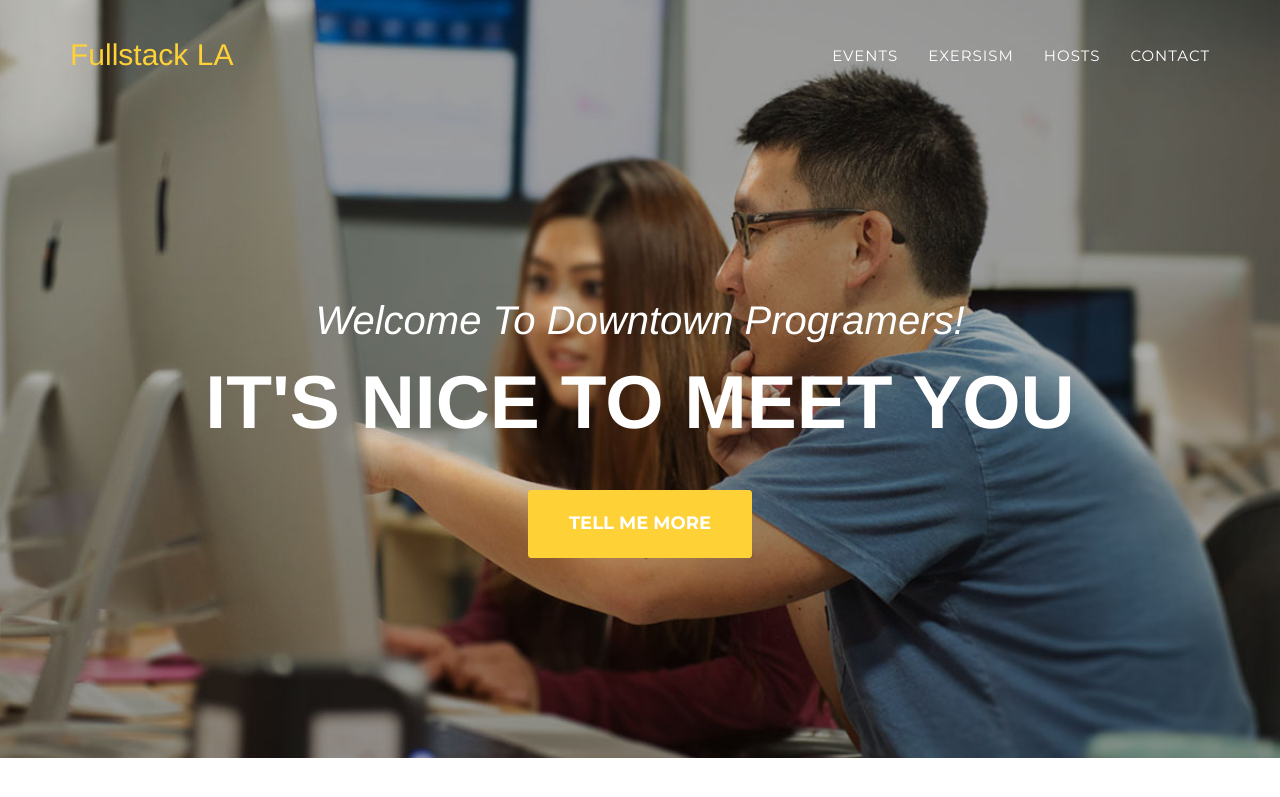
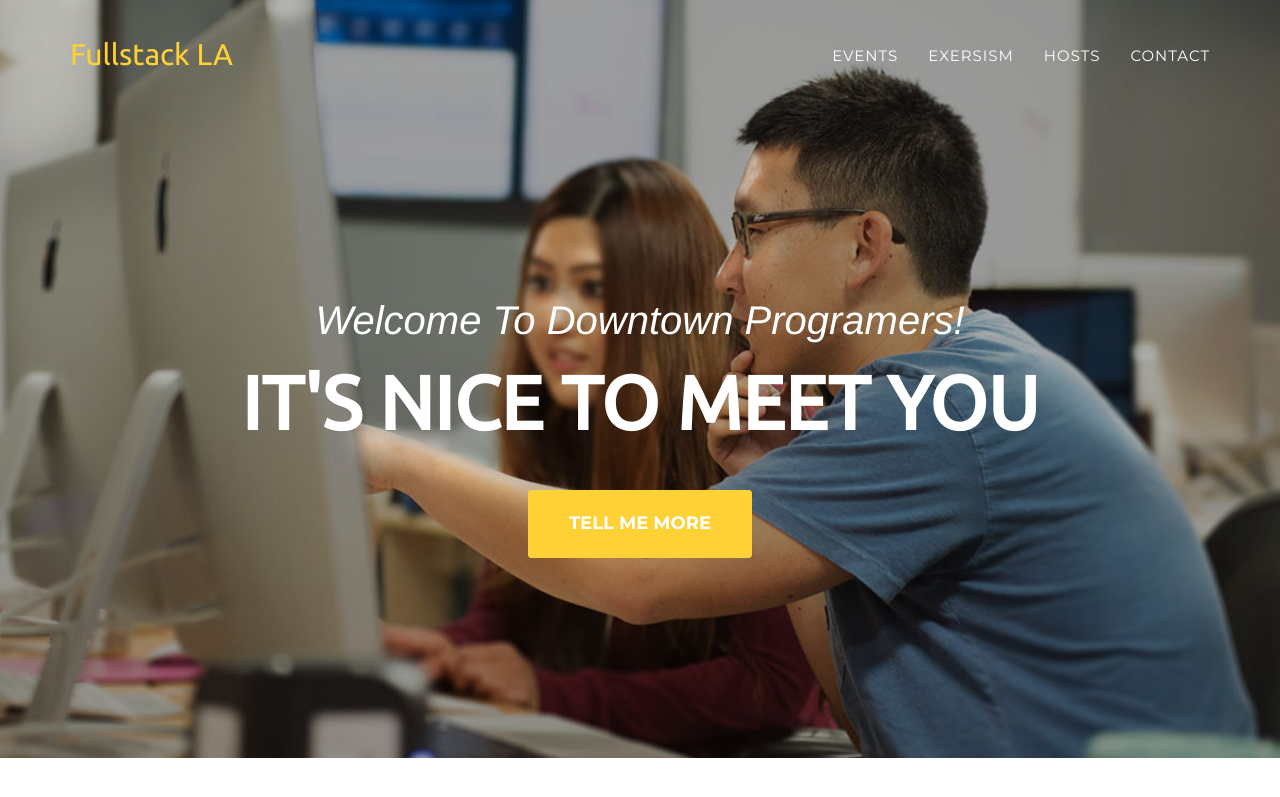
Before and after one commit to fullstackla/fullstackla.github.io, a Jekyll site: the page built from index.html, in a window 1280 px wide and 900 px high. Shown: the top 797 px of the window. Built offline with Jekyll 4.4.1, drawn with Linux system fonts in a browser that asks for light colours; some web fonts are replaced.

Commit message:
Add Google fonts Ubuntu and Arimo.

```diff
--- a/_includes/head.html
+++ b/_includes/head.html
@@ -14,7 +14,8 @@
     <link rel="stylesheet" href="{{ "/css/font-awesome/css/font-awesome.min.css" | prepend: site.baseurl }}">
     <link rel="stylesheet" href="{{ "/css/fontastic/fontastic.css" | prepend: site.baseurl }}">
     <link href="http://fonts.googleapis.com/css?family=Montserrat:400,700" rel="stylesheet" type="text/css">
-    <link href='http://fonts.googleapis.com/css?family=Kaushan+Script' rel='stylesheet' type='text/css'>
+    <link href='http://fonts.googleapis.com/css?family=Ubuntu' rel='stylesheet' type='text/css'>
+    <link href='http://fonts.googleapis.com/css?family=Arimo' rel='stylesheet' type='text/css'>
     <link href="http://fonts.googleapis.com/css?family=Lato:400,700,400italic,700italic" rel="stylesheet" type="text/css">
     <link href='http://fonts.googleapis.com/css?family=Droid+Serif:400,700,400italic,700italic' rel='stylesheet' type='text/css'>
     <link href='http://fonts.googleapis.com/css?family=Roboto+Slab:400,100,300,700' rel='stylesheet' type='text/css'>
```
